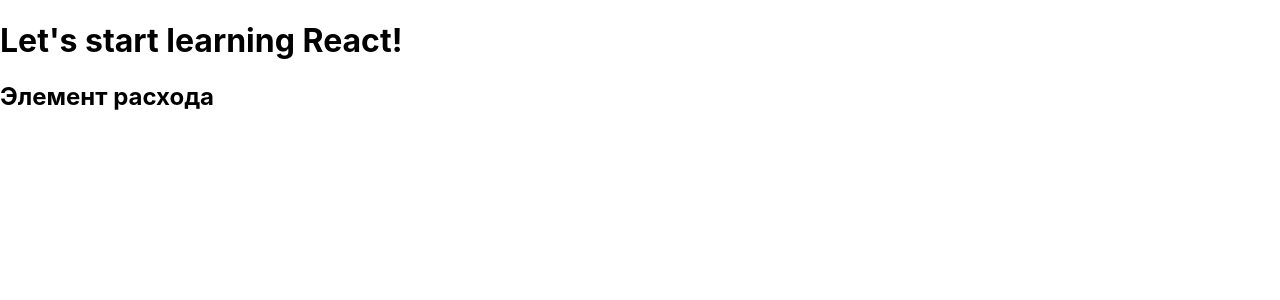
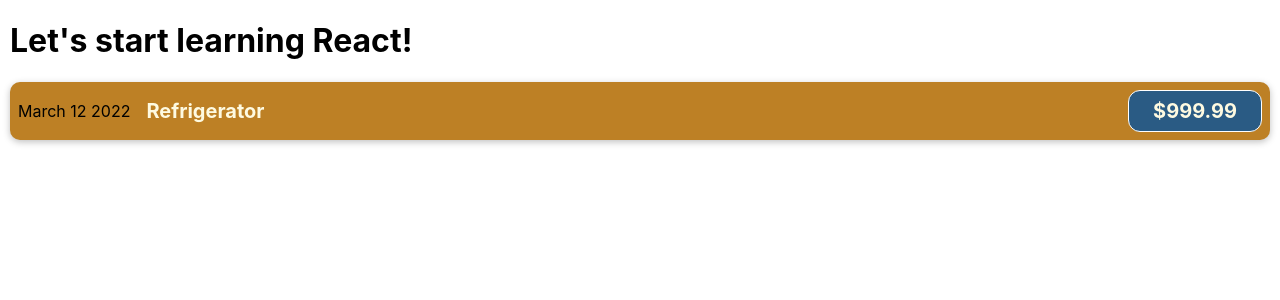
Before and after one commit to artemandrosenko/react-cost-accounting, a JavaScript app: page / in a window 1280 px wide. Shown: the top 300 px of the page. Built offline with nearby package versions, Linux system fonts and the light colour scheme.

Commit message:
Add CostItem component and style for it

```diff
--- /dev/null
+++ b/src/components/CostItem.css
@@ -0,0 +1,56 @@
+.cost-item {
+    display: flex;
+    justify-content: space-between;
+    align-items: center;
+    padding: 0.5rem;
+    margin: 1rem 0;
+    background-color: #bd8025;
+    border-radius: 10px;
+    box-shadow: 0 2px 7px rgba(0, 0, 0, 0.25);
+  }
+
+  .cost-item__description {
+    display: flex;
+    flex-direction: column;
+    gap: 1rem;
+    align-items: flex-end;
+    flex-flow: column-reverse;
+    justify-content: flex-start;
+    flex: 1;
+  }
+
+  .cost-item h2 {
+    color: #3a3a3a;
+    font-size: 1rem;
+    flex: 1;
+    margin: 0 1rem;
+    color: #fefae1;
+  }
+
+  .cost-item__price {
+    font-size: 1rem;
+    font-weight: bold;
+    color: #fefae1;
+    background-color: #2a5b84;
+    border: 1px solid white;
+    padding: 0.5rem;
+    border-radius: 12px;
+  }
+
+  @media (min-width: 580px) {
+    .cost-item__description {
+      flex-direction: row;
+      align-items: center;
+      justify-content: flex-start;
+      flex: 1;
+    }
+
+    .cost-item__description h2 {
+      font-size: 1.25rem;
+    }
+
+    .cost-item__price {
+      font-size: 1.25rem;
+      padding: 0.5rem 1.5rem;
+    }
+  }
--- a/src/components/CostItem.js
+++ b/src/components/CostItem.js
@@ -1,5 +1,15 @@
+import './CostItem.css';
+
 function CostItem() {
-    return <h2>Элемент расхода</h2>
+    return (
+        <div className='cost-item'>
+            <div>March 12 2022</div>
+            <div className='cost-item__description'>
+                <h2>Refrigerator</h2>
+                <div className='cost-item__price'>$999.99</div>
+            </div>
+        </div>
+    )
 }
 
 export default CostItem;
--- a/src/index.css
+++ b/src/index.css
@@ -1,5 +1,5 @@
 body {
-  margin: 0;
+  margin: 10px;
   font-family: -apple-system, BlinkMacSystemFont, 'Segoe UI', 'Roboto', 'Oxygen',
     'Ubuntu', 'Cantarell', 'Fira Sans', 'Droid Sans', 'Helvetica Neue',
     sans-serif;
```
